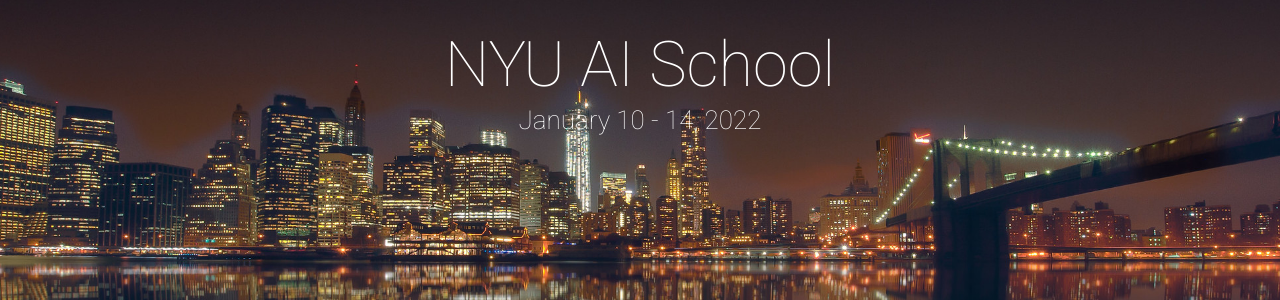
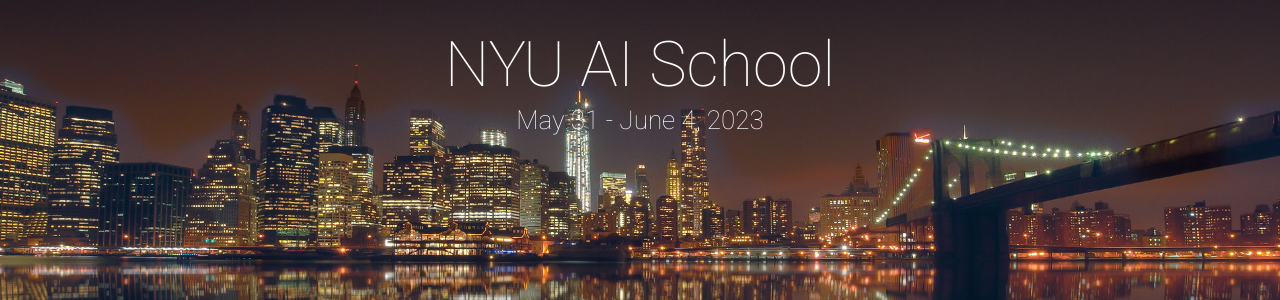
Before and after one commit to nyu-mll/nyu-ai-school-2023, a Jekyll site: the page built from index.html, in a window 1280 px wide and 900 px high. Shown: the part 356-656 px from the top of the window. Built offline with Jekyll 4.4.1, drawn with Linux system fonts in a browser that asks for light colours; nearby versions of some CDN libraries; comment, search, counter and statistics services are not loaded.

Commit message:
update baseurl

```diff
--- a/_config.yml
+++ b/_config.yml
@@ -12,7 +12,7 @@ exclude: ['/automation/', 'README.md', 'LICENSE.txt', 'CNAME']
 title: "NYU AI School"
 email: "nyuaischool@gmail.com"
 description: "NYU AI School"
-baseurl: "/nyu-ai-school-2022"
+baseurl: "/nyu-ai-school-2023"
 url: "https://nyu-mll.github.io"
 permalink: "/blog/:title"
 
@@ -36,7 +36,7 @@ navigationLinks:
 # Hero Block
 heroImage: "hero.jpg"
 heroTitle: "NYU AI School"
-eventDate: "January 10 - 14, 2022"
+eventDate: "May 31 - June 4, 2023"
 typeoutTextValues: 'NYU AI School'
 
 # About Block
```
